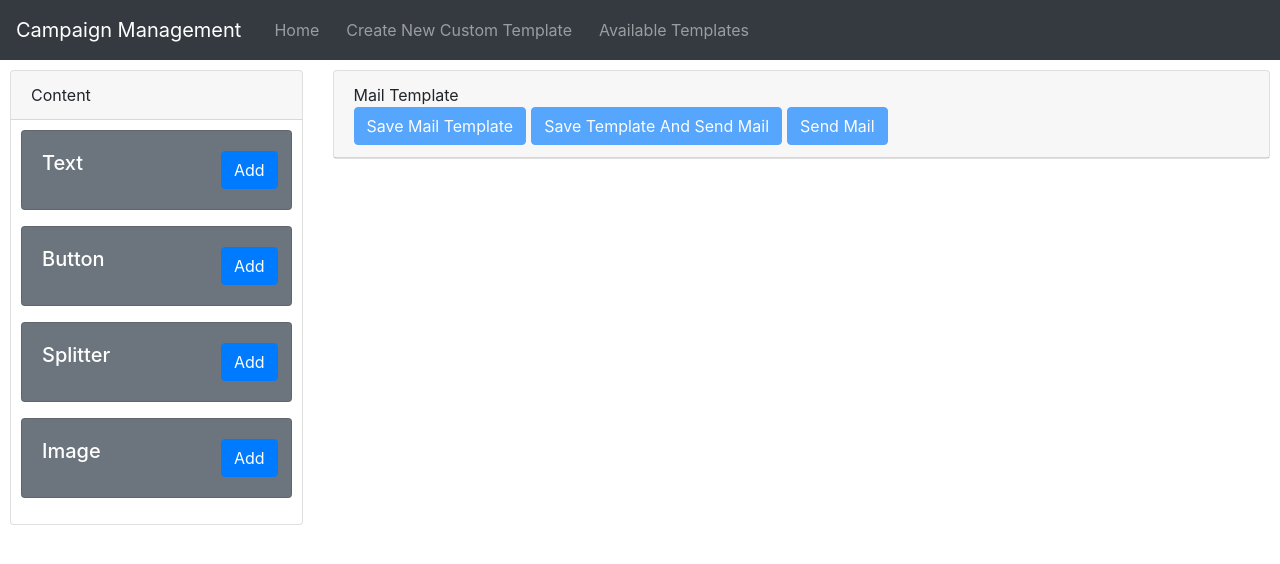
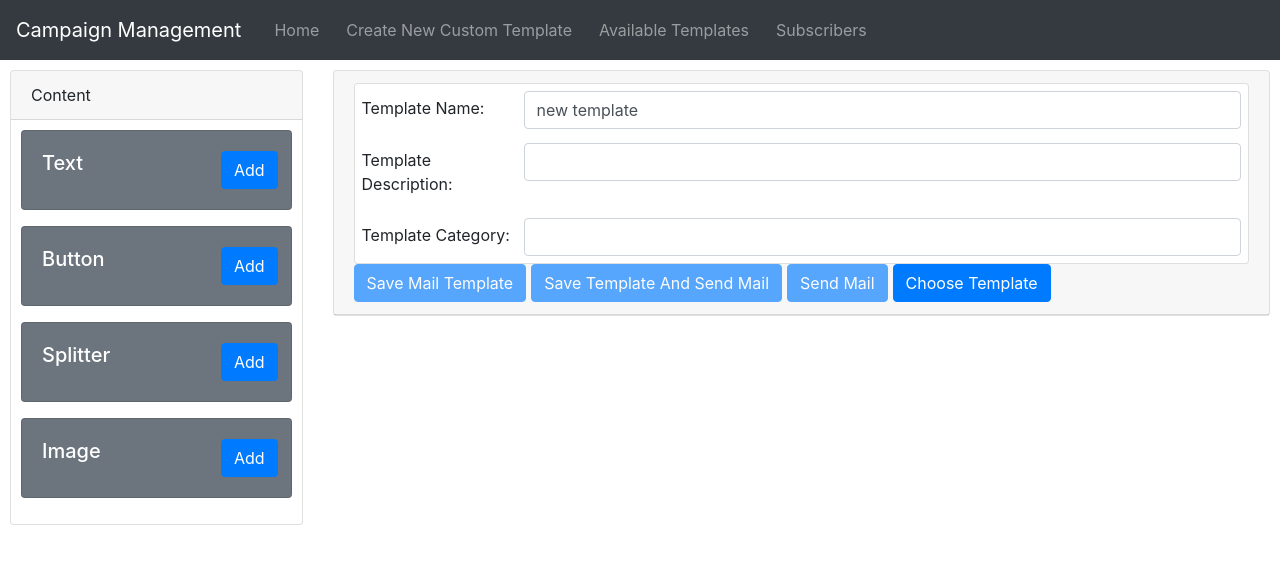
Before and after one commit to rekhil/campaign-management, an Angular app in the folder ui/: page /template in a window 1280 px wide. Shown: the top 564 px of the page. Built offline with nearby package versions, Linux system fonts and the light colour scheme.

Commit message:
subscriber menu

```diff
--- a/ui/src/app/app-routing.module.ts
+++ b/ui/src/app/app-routing.module.ts
@@ -3,13 +3,15 @@ import { Routes, RouterModule } from '@angular/router';
 import { HomeComponent } from './home/home.component';
 import { CreateTemplateComponent } from './create-template/create-template.component';
 import { TemplateListComponent } from './template-list/template-list.component';
+import { SubscribersComponent } from './subscribers/subscribers.component';
 
 const routes: Routes = [
   { path: "", pathMatch: "full", redirectTo: "home" },
   { path: "home", component: HomeComponent },
   { path: "template", component: CreateTemplateComponent },
   { path: 'template/:id', component: CreateTemplateComponent },
-  { path: "templatelist", component: TemplateListComponent }
+  { path: "templatelist", component: TemplateListComponent },
+  { path: "subscriberlist", component: SubscribersComponent }
 ];
 
 @NgModule({
--- a/ui/src/app/app.module.ts
+++ b/ui/src/app/app.module.ts
@@ -11,6 +11,7 @@ import { CreateTemplateComponent } from './create-template/create-template.compo
 import { TemplateItemComponent } from './template-item/template-item.component';
 import { ItemPropertyComponent } from './item-property/item-property.component';
 import { TemplateListComponent } from './template-list/template-list.component';
+import { SubscribersComponent } from './subscribers/subscribers.component';
 
 @NgModule({
   declarations: [
@@ -20,7 +21,8 @@ import { TemplateListComponent } from './template-list/template-list.component';
     CreateTemplateComponent,
     TemplateItemComponent,
     ItemPropertyComponent,
-    TemplateListComponent
+    TemplateListComponent,
+    SubscribersComponent
   ],
   imports: [
     BrowserModule,
--- a/ui/src/app/create-template/create-template.component.html
+++ b/ui/src/app/create-template/create-template.component.html
@@ -41,7 +41,23 @@
     <div class="col-sm-9">
         <div class="card">
             <div class="card-header">
-                <div>Mail Template</div>
+                <div class="card">
+                    <div class="d-flex flex-row row-item">
+                        <label class="label">Template Name:</label>
+                        <input [(ngModel)]="template.name" type="text" name="name" class="form-control" id="name"
+                            required>
+                    </div>
+                    <div class="d-flex flex-row row-item">
+                        <label class="label">Template Description:</label>
+                        <input [(ngModel)]="template.description" type="text" name="description" class="form-control"
+                            id="description" required>
+                    </div>
+                    <div class="d-flex flex-row row-item">
+                        <label class="label">Template Category:</label>
+                        <input [(ngModel)]="template.category" type="text" name="category" class="form-control"
+                            id="category" required>
+                    </div>
+                </div>
 
                 <button [disabled]="template.templateItemList.length == 0" class="btn btn-primary send-mail"
                     (click)="saveMailTemplate()">{{saveButtonText}}</button>
@@ -54,6 +70,8 @@
 
                 <button *ngIf="template.templateId" class="btn btn-primary send-mail" (click)="createNewObject()">Create
                     New</button>
+
+                <button class="btn btn-primary send-mail" (click)="chooseTemplate()">Choose Template</button>
             </div>
             <div class="content-details" *ngFor="let templateItem of template.templateItemList;">
                 <app-template-item [templateItem]="templateItem" (showPropertyWindow)="showPropertyWindow($event)">
--- a/ui/src/app/create-template/create-template.component.scss
+++ b/ui/src/app/create-template/create-template.component.scss
@@ -12,3 +12,12 @@
 .send-mail{
     margin-right: 5px;
 }
+
+.label{
+    margin-top: 5px;
+    width: 200px;
+}
+
+.row-item{
+    padding: 7px;
+}
--- a/ui/src/app/create-template/create-template.component.ts
+++ b/ui/src/app/create-template/create-template.component.ts
@@ -177,4 +177,8 @@ export class CreateTemplateComponent implements OnInit, OnDestroy {
             }
         );
     }
+
+    public chooseTemplate() {
+        this.router.navigate(['/templatelist']);
+    }
 }
--- a/ui/src/app/header/header.component.html
+++ b/ui/src/app/header/header.component.html
@@ -15,6 +15,9 @@
             <li class="nav-item">
                 <a class="nav-link" routerLink="/templatelist">Available Templates</a>
             </li>
+            <li class="nav-item">
+                <a class="nav-link" routerLink="/subscriberlist">Subscribers</a>
+            </li>
         </ul>
     </div>
 </nav>
--- a/ui/src/app/item-property/item-property.component.html
+++ b/ui/src/app/item-property/item-property.component.html
@@ -26,7 +26,7 @@
 <div *ngIf="isRedirectUrlRequired" class="d-flex flex-row row-item">
     <label class="label">Redirect URL:</label>
     <input [(ngModel)]="templateItem.redirectUrl" type="text" name="redirectUrl" class="form-control" id="redirectUrl"
-        min="0" max="100" required>
+         required>
 </div>
 <div *ngIf="isFilePathRequired" class="d-flex flex-row row-item">
     <input type="file" id="fileselect" name="fileselect" accept="image/*" (change)="fileChanged($event)" />
--- /dev/null
+++ b/ui/src/app/subscribers/subscribers.component.html
@@ -0,0 +1 @@
+Subscriber List
```
Also changed, not shown: ui/src/app/subscribers/subscribers.component.ts (added, +9 -0 lines), ui/src/app/subscribers/subscribers.component.scss (added), 1 other file (tests, documents, lock files or other folders).
